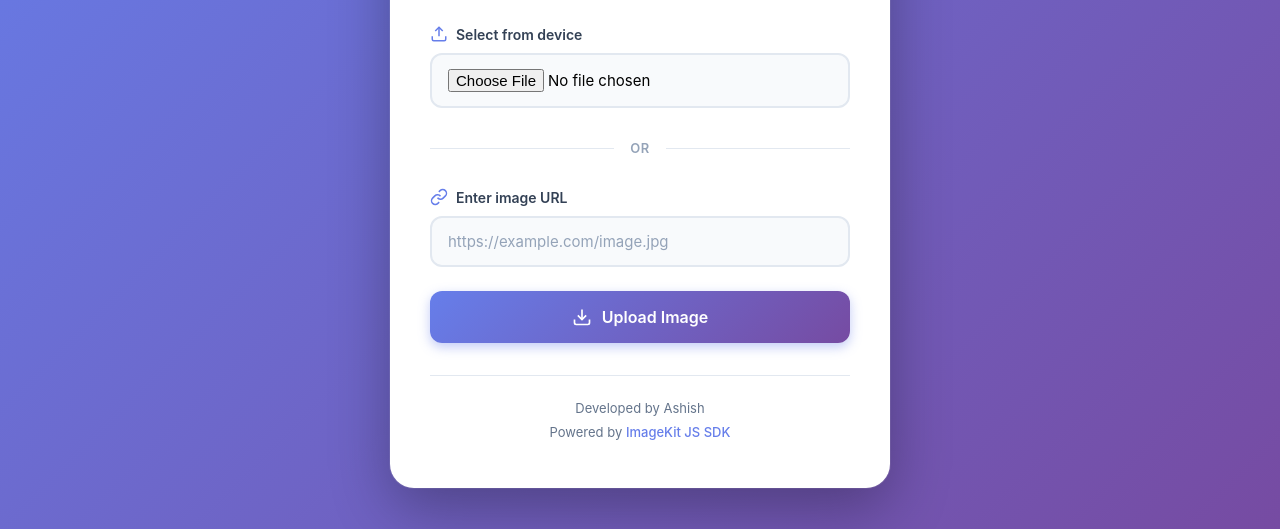
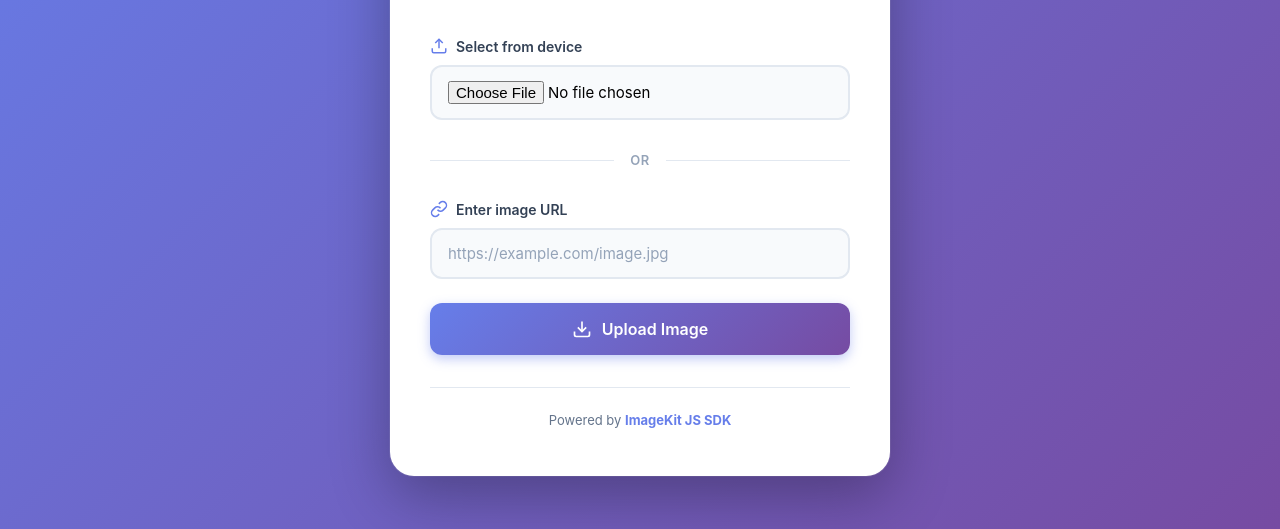
Before and after one commit to Kashish-dev-101/ClientSideFileUpload, a website: page index.html in a window 1280 px wide. Shown: the part 271-800 px from the top of the page. Drawn offline with Linux system fonts and the light colour scheme.

Commit message:
changed to readme

```diff
--- a/index.html
+++ b/index.html
@@ -108,8 +108,7 @@
 
       <!-- Footer -->
       <footer class="footer">
-        <p>Developed by Ashish</p>
-        <p>Powered by <a href="https://github.com/imagekit-developer/imagekit-javascript" target="_blank">ImageKit JS SDK</a></p>
+        <p>Powered by <a href="https://github.com/imagekit-developer/imagekit-javascript" target="_blank" style="font-weight: 700">ImageKit JS SDK</a></p>
       </footer>
     </div>
     <!-- Option 1: Using ImageKit JS SDK -->
```
Also changed, not shown: README.md, Screenshot 2026-02-10 at 10.01.00 PM.png (added).
